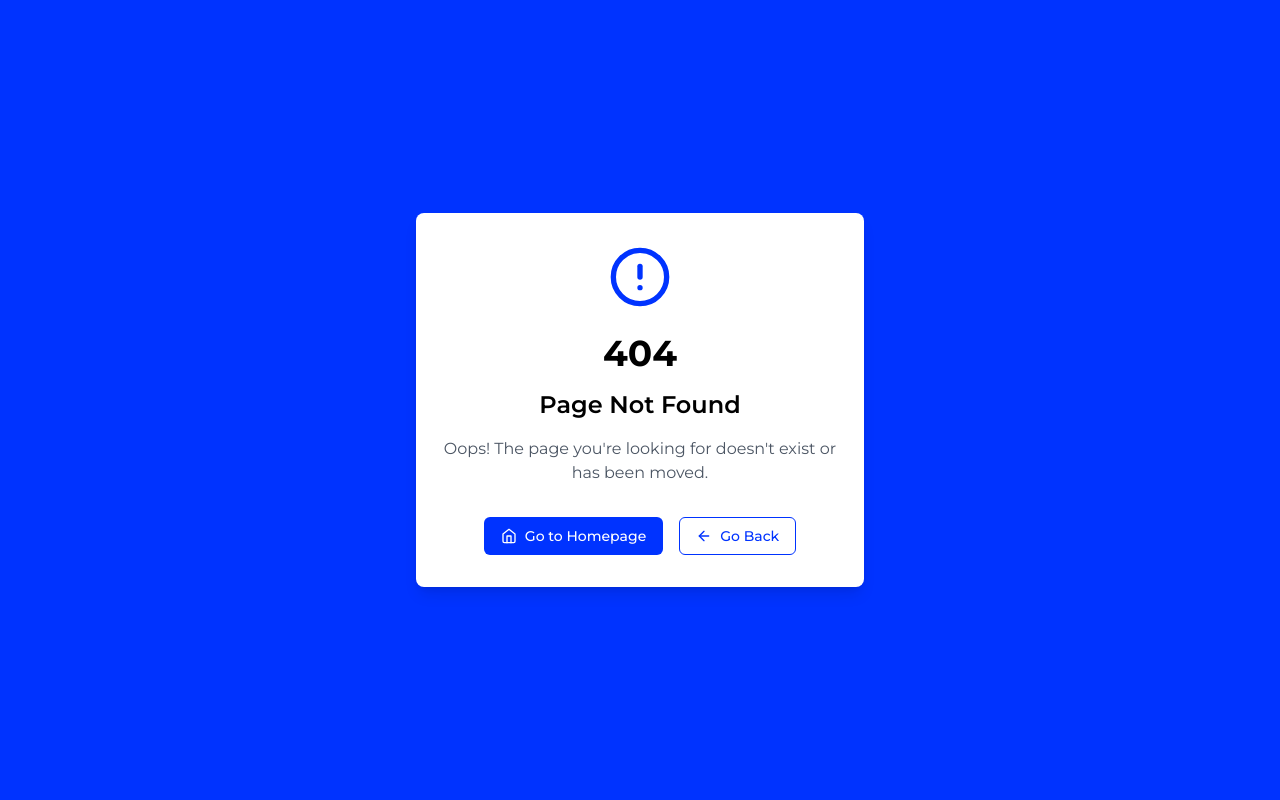
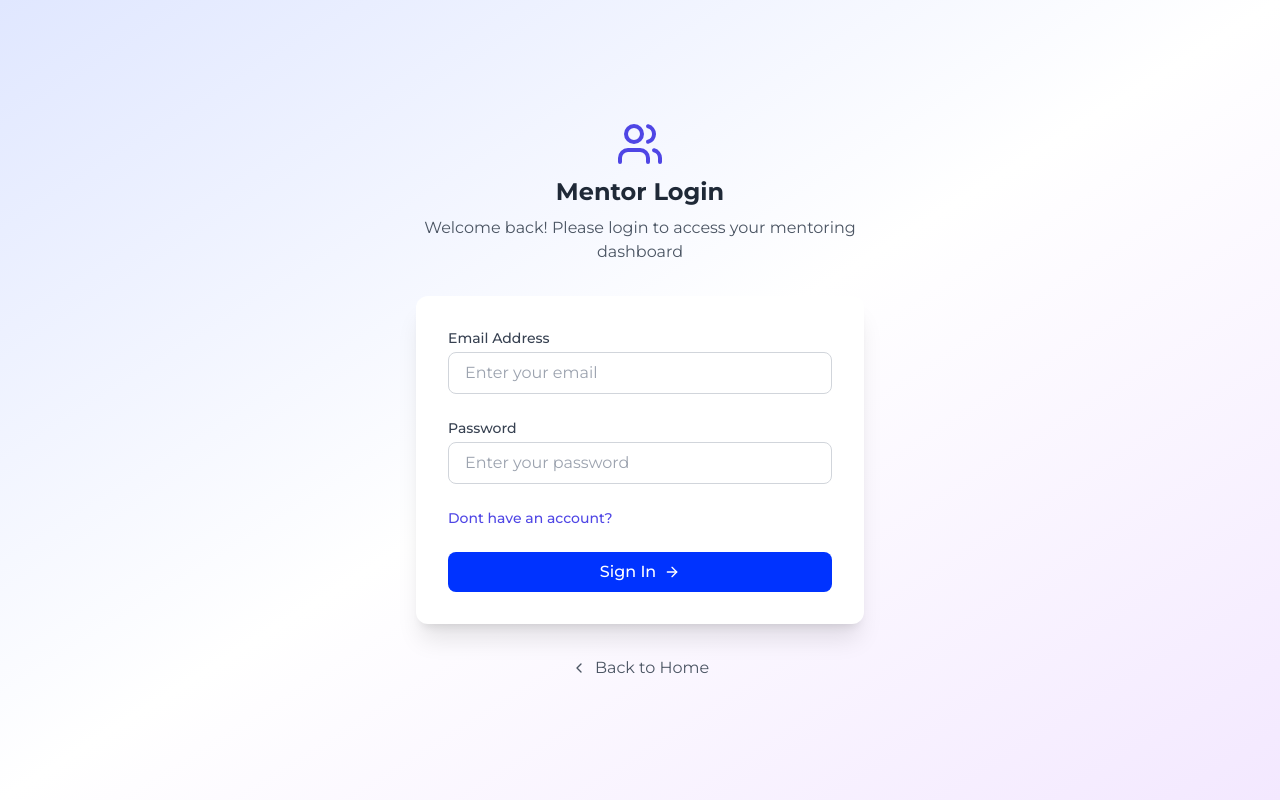
Before and after one commit to Bedulpng/Bootcamp, a React (Vite) app: page /login/mentor in a window 1280 px wide. Before the commit this address had no page. Built offline with nearby package versions, Linux system fonts and the light colour scheme.

Commit message:
login layout

```diff
--- a/src/App.tsx
+++ b/src/App.tsx
@@ -19,6 +19,8 @@ import Batch from './components/Mentor/ExploreBatch';
 import Trainee from './components/Mentor/Trainee';
 import { NoteRoute } from './components/Mentor/Note/NoteRoute';
 import { TraineePage } from './components/Mentor/Note/TraineePage';
+import { MentorLogin } from './components/Login/MentorLogin';
+import { TraineeLogin } from './components/Login/TraineeLogin';
 
 // Layout component to handle conditional rendering of Navbar and Footer
 function Layout({ children }: { children: React.ReactNode }) {
@@ -134,6 +136,22 @@ function App() {
             </Layout>
           }
         />
+        <Route
+          path="/login/mentor"
+          element={
+
+              <MentorLogin />
+
+          }
+        />
+        <Route
+          path="/login/trainee"
+          element={
+
+              <TraineeLogin />
+
+          }
+        />
         {/* Route without Layout */}
         <Route path="*" element={<NotFound />} />
       </Routes>
--- /dev/null
+++ b/src/components/Login/LoginForm.tsx
@@ -0,0 +1,69 @@
+import React from 'react';
+import { ArrowRight } from 'lucide-react';
+
+interface LoginFormProps {
+  type: 'mentor' | 'trainee';
+  onSubmit: (e: React.FormEvent) => void;
+}
+
+export function LoginForm({ type, onSubmit }: LoginFormProps) {
+  const accentColor = type === 'mentor' ? 'indigo' : 'purple';
+
+  return (
+    <form onSubmit={onSubmit} className="space-y-6">
+      <div>
+        <label
+          htmlFor="email"
+          className="block text-sm font-medium text-gray-700 mb-1"
+        >
+          Email Address
+        </label>
+        <input
+          type="email"
+          id="email"
+          className={`w-full px-4 py-2 border border-gray-300 rounded-lg focus:ring-2 focus:ring-offset-2 focus:ring-${accentColor}-500 focus:border-${accentColor}-500 transition-colors`}
+          placeholder="Enter your email"
+        />
+      </div>
+
+      <div>
+        <label
+          htmlFor="password"
+          className="block text-sm font-medium text-gray-700 mb-1"
+        >
+          Password
+        </label>
+        <input
+          type="password"
+          id="password"
+          className={`w-full px-4 py-2 border border-gray-300 rounded-lg focus:ring-2 focus:ring-offset-2 focus:ring-${accentColor}-500 focus:border-${accentColor}-500 transition-colors`}
+          placeholder="Enter your password"
+        />
+      </div>
+
+      <div className="flex items-center justify-between">
+        {/* <label className="flex items-center">
+          <input
+            type="checkbox"
+            className={`rounded border-gray-300 text-${accentColor}-600 shadow-sm focus:border-${accentColor}-300 focus:ring focus:ring-${accentColor}-200 focus:ring-opacity-50`}
+          />
+          <span className="ml-2 text-sm text-gray-600">Remember me</span>
+        </label> */}
+        <a
+          href="#"
+          className={`text-sm font-medium text-${accentColor}-600 hover:text-${accentColor}-500`}
+        >
+          Dont have an account?
+        </a>
+      </div>
+
+      <button
+        type="submit"
+        className={`w-full flex items-center justify-center gap-2 py-2 px-4 rounded-lg text-white font-medium transition-all duration-200 bg-wgs-blue hover:bg-wgs-blue`}
+      >
+        Sign In
+        <ArrowRight className="h-4 w-4" />
+      </button>
+    </form>
+  );
+}
--- /dev/null
+++ b/src/components/Login/LoginLayout.tsx
@@ -0,0 +1,35 @@
+import React from 'react';
+import { ChevronLeft } from 'lucide-react';
+import { Link } from 'react-router-dom';
+
+interface LoginLayoutProps {
+  children: React.ReactNode;
+  icon: React.ReactNode;
+  title: string;
+  subtitle: string;
+}
+
+export function LoginLayout({ children, icon, title, subtitle }: LoginLayoutProps) {
+  return (
+    <div className="min-h-screen bg-gradient-to-br from-indigo-100 via-white to-purple-100 flex items-center justify-center p-4">
+      <div className="w-full max-w-md">
+        <div className="text-center mb-8">
+          {icon}
+          <h1 className="text-2xl font-bold text-gray-800">{title}</h1>
+          <p className="text-gray-600 mt-2">{subtitle}</p>
+        </div>
+
+        <div className="bg-white rounded-xl shadow-xl p-8">
+          {children}
+        </div>
+
+        <button
+          className="mt-8 text-gray-600 hover:text-gray-800 flex items-center gap-2 mx-auto"
+        >
+          <ChevronLeft className="h-4 w-4" />
+          <Link to="/" >Back to Home</Link>
+        </button>
+      </div>
+    </div>
+  );
+}
--- /dev/null
+++ b/src/components/Login/MentorLogin.tsx
@@ -0,0 +1,21 @@
+import React from 'react';
+import { Users } from 'lucide-react';
+import { LoginLayout } from './LoginLayout';
+import { LoginForm } from './LoginForm';
+
+export function MentorLogin() {
+  const handleSubmit = (e: React.FormEvent) => {
+    e.preventDefault();
+    // Handle mentor login logic here
+  };
+
+  return (
+    <LoginLayout
+      icon={<Users className="h-12 w-12 mx-auto text-indigo-600 mb-2" />}
+      title="Mentor Login"
+      subtitle="Welcome back! Please login to access your mentoring dashboard"
+    >
+      <LoginForm type="mentor" onSubmit={handleSubmit} />
+    </LoginLayout>
+  );
+}
--- /dev/null
+++ b/src/components/Login/TraineeLogin.tsx
@@ -0,0 +1,21 @@
+import React from 'react';
+import { GraduationCap } from 'lucide-react';
+import { LoginLayout } from './LoginLayout';
+import { LoginForm } from './LoginForm';
+
+export function TraineeLogin() {
+  const handleSubmit = (e: React.FormEvent) => {
+    e.preventDefault();
+    // Handle trainee login logic here
+  };
+
+  return (
+    <LoginLayout
+      icon={<GraduationCap className="h-12 w-12 mx-auto text-purple-600 mb-2" />}
+      title="Trainee Login"
+      subtitle="Welcome! Please login to access your learning journey"
+    >
+      <LoginForm type="trainee" onSubmit={handleSubmit} />
+    </LoginLayout>
+  );
+}
--- a/src/components/Navbar.tsx
+++ b/src/components/Navbar.tsx
@@ -179,11 +179,11 @@
         <div className="flex justify-center space-x-4">
           <button className="flex items-center px-4 py-2 bg-gray-100 rounded-lg border border-gray-300 hover:bg-gray-200 transition-colors">
             <User2 className="h-5 w-5 mr-2" />
-              Trainee
+            <Link to="/login/trainee">Trainee</Link>
           </button>
           <button className="flex items-center px-4 py-2 bg-gray-100 rounded-lg border border-gray-300 hover:bg-gray-200 transition-colors">
             <Presentation className="h-5 w-5 mr-2" />
-              Mentor
+            <Link to="/login/mentor">Mentor</Link>
           </button>
         </div>
       </Modal>
```
Lines whose indentation alone changed are shown as unchanged.
